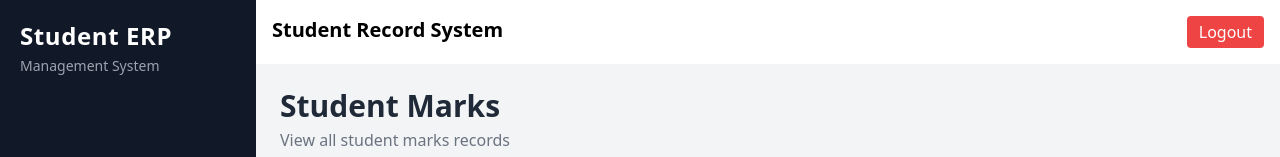
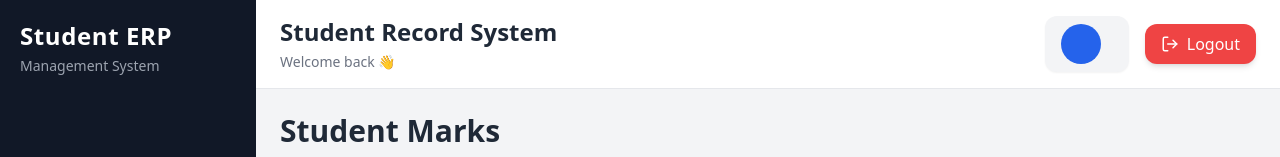
Before and after one commit to nidhi685/student-record-system, a React (Create React App) app in the folder frontend/: page /marks in a window 1280 px wide. Shown: the top 157 px of the page. Built offline with nearby package versions, Linux system fonts and the light colour scheme; no server answers.

Commit message:
change design

```diff
--- a/frontend/src/components/layout/Navbar.jsx
+++ b/frontend/src/components/layout/Navbar.jsx
@@ -1,27 +1,69 @@
-import React, { useContext } from 'react';
+import React, { useContext } from "react";
 import { AuthContext } from "../../pages/context/AuthContext";
+import { LogOut } from "lucide-react";
 
 const Navbar = () => {
 
-    const { user, logout } = useContext(AuthContext);
+    const { user, logout } =
+        useContext(AuthContext);
 
     return (
 
-        <div className='bg-white shadow p-4 flex justify-between'>
+        <div className="bg-white shadow-md px-6 py-4 flex justify-between items-center border-b">
 
-            <h1 className='text-xl font-bold'>
-                Student Record System
-            </h1>
+            {/* Left Section */}
+            <div>
 
-            <div className="flex gap-4 items-center">
+                <h1 className="text-2xl font-bold text-gray-800">
+                    Student Record System
+                </h1>
 
-                <span>{user?.name}</span>
+                <p className="text-sm text-gray-500 mt-1">
+                    Welcome back 👋
+                </p>
 
+            </div>
+
+            {/* Right Section */}
+            <div className="flex items-center gap-4">
+
+                {/* User Info */}
+                <div className="flex items-center gap-3 bg-gray-100 px-4 py-2 rounded-xl shadow-sm">
+
+                    {/* Avatar */}
+                    <div className="w-10 h-10 rounded-full bg-blue-600 text-white flex items-center justify-center font-bold text-lg">
+
+                        {user?.name?.charAt(0)}
+
+                    </div>
+
+                    {/* Name & Role */}
+                    <div className="hidden sm:block">
+
+                        <h3 className="font-semibold text-gray-800 text-sm">
+                            {user?.name}
+                        </h3>
+
+                        <p className="text-xs text-gray-500 capitalize">
+                            {user?.role}
+                        </p>
+
+                    </div>
+
+                </div>
+
+                {/* Logout Button */}
                 <button
                     onClick={logout}
-                    className='bg-red-500 text-white px-3 py-1 rounded'
+                    className="flex items-center gap-2 bg-red-500 hover:bg-red-600 text-white px-4 py-2 rounded-xl transition shadow-md"
                 >
-                    Logout
+
+                    <LogOut size={18} />
+
+                    <span className="hidden md:block">
+                        Logout
+                    </span>
+
                 </button>
 
             </div>
```
